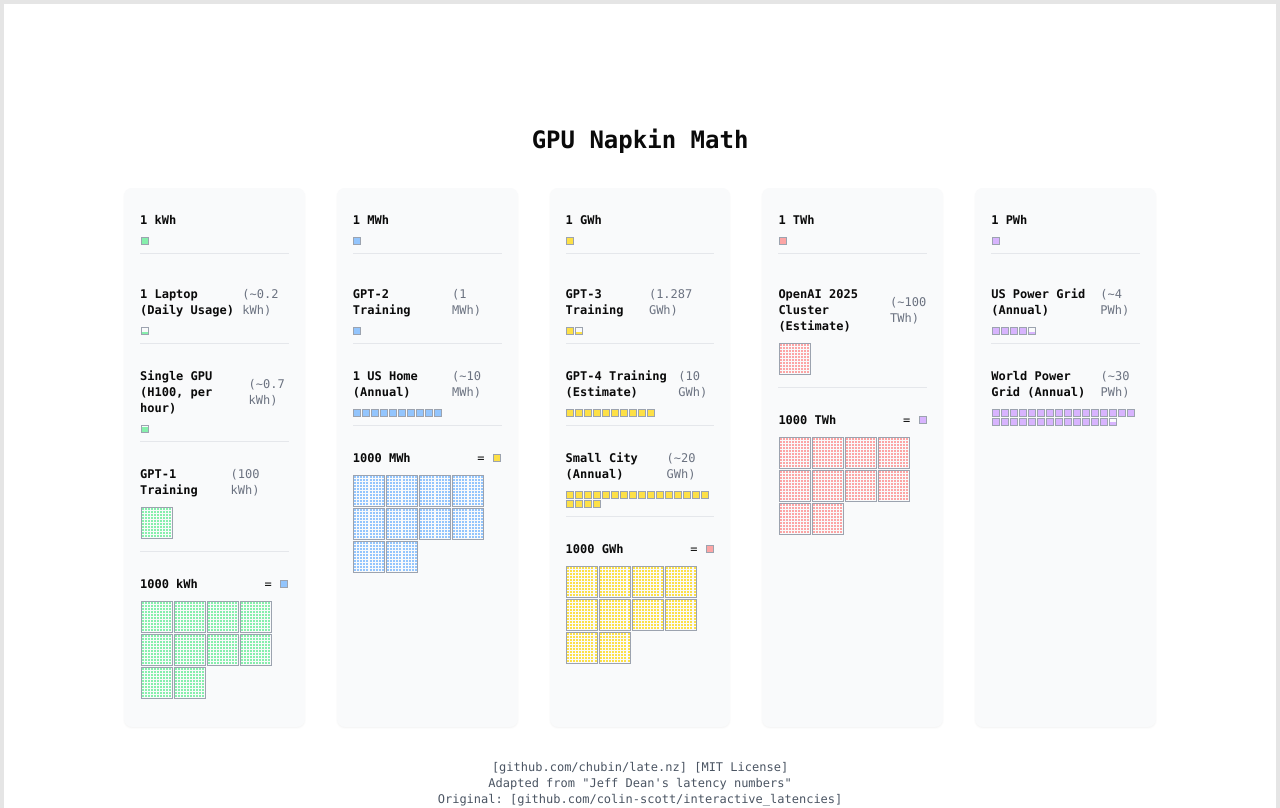
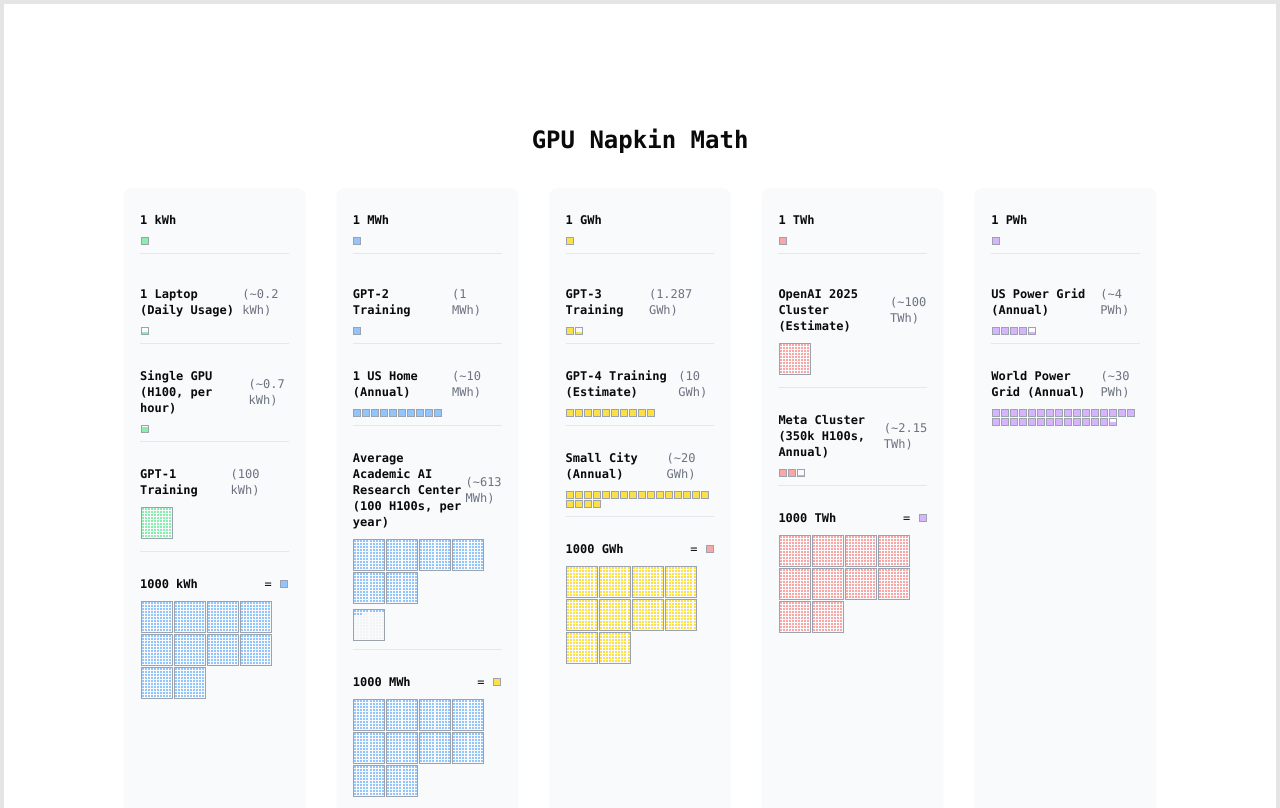
Before and after one commit to aniltolwani/gpu-latencies, a Next.js app: page / in a window 1280 px wide. Shown: the top 808 px of the page. Built offline with nearby package versions, Linux system fonts and the light colour scheme.

Commit message:
couple more

```diff
--- a/components/energy-consumption-visualization.tsx
+++ b/components/energy-consumption-visualization.tsx
@@ -13,13 +13,14 @@
     { label: '1 Laptop (Daily Usage)', value: '~0.2 kWh', blocks: 0.2, color: 'bg-green-300' },
     { label: 'Single GPU (H100, per hour)', value: '~0.7 kWh', blocks: 0.7, color: 'bg-green-300' },
     { label: 'GPT-1 Training', value: '100 kWh', blocks: 100, color: 'bg-green-300'},
-    { label: '1000 kWh', value: '1000 kWh', blocks: 1000, color: 'bg-green-300', nextColor: 'bg-blue-300', scale: true, equivalency: true },
+    { label: '1000 kWh', value: '1000 kWh', blocks: 1000, color: 'bg-blue-300', nextColor: 'bg-blue-300', scale: true, equivalency: true },
   ],
   // Column 2: MWh (Medium scale)
   [
     { label: '1 MWh', blocks: 1, color: 'bg-blue-300', scale: true },
     { label: 'GPT-2 Training', value: '1 MWh', blocks: 1, color: 'bg-blue-300' },
     { label: '1 US Home (Annual)', value: '~10 MWh', blocks: 10, color: 'bg-blue-300' },
+    { label: 'Average Academic AI Research Center (100 H100s, per year)', value: '~613 MWh', blocks: 613, color: 'bg-blue-300' },
     { label: '1000 MWh', value: '1000 MWh', blocks: 1000, color: 'bg-blue-300', nextColor: 'bg-yellow-300', scale: true, equivalency: true },
   ],
   // Column 3: GWh (Large scale)
@@ -34,6 +35,7 @@
   [
     { label: '1 TWh', blocks: 1, color: 'bg-red-300', scale: true },
     { label: 'OpenAI 2025 Cluster (Estimate)', value: '~100 TWh', blocks: 100, color: 'bg-red-300' },
+    { label: 'Meta Cluster (350k H100s, Annual)', value: '~2.15 TWh', blocks: 2.15, color: 'bg-red-300' },
     { label: '1000 TWh', value: '1000 TWh', blocks: 1000, color: 'bg-red-300', nextColor: 'bg-purple-300', scale: true, equivalency: true },
   ],
   // Column 5: PWh (Extreme scale)
```
